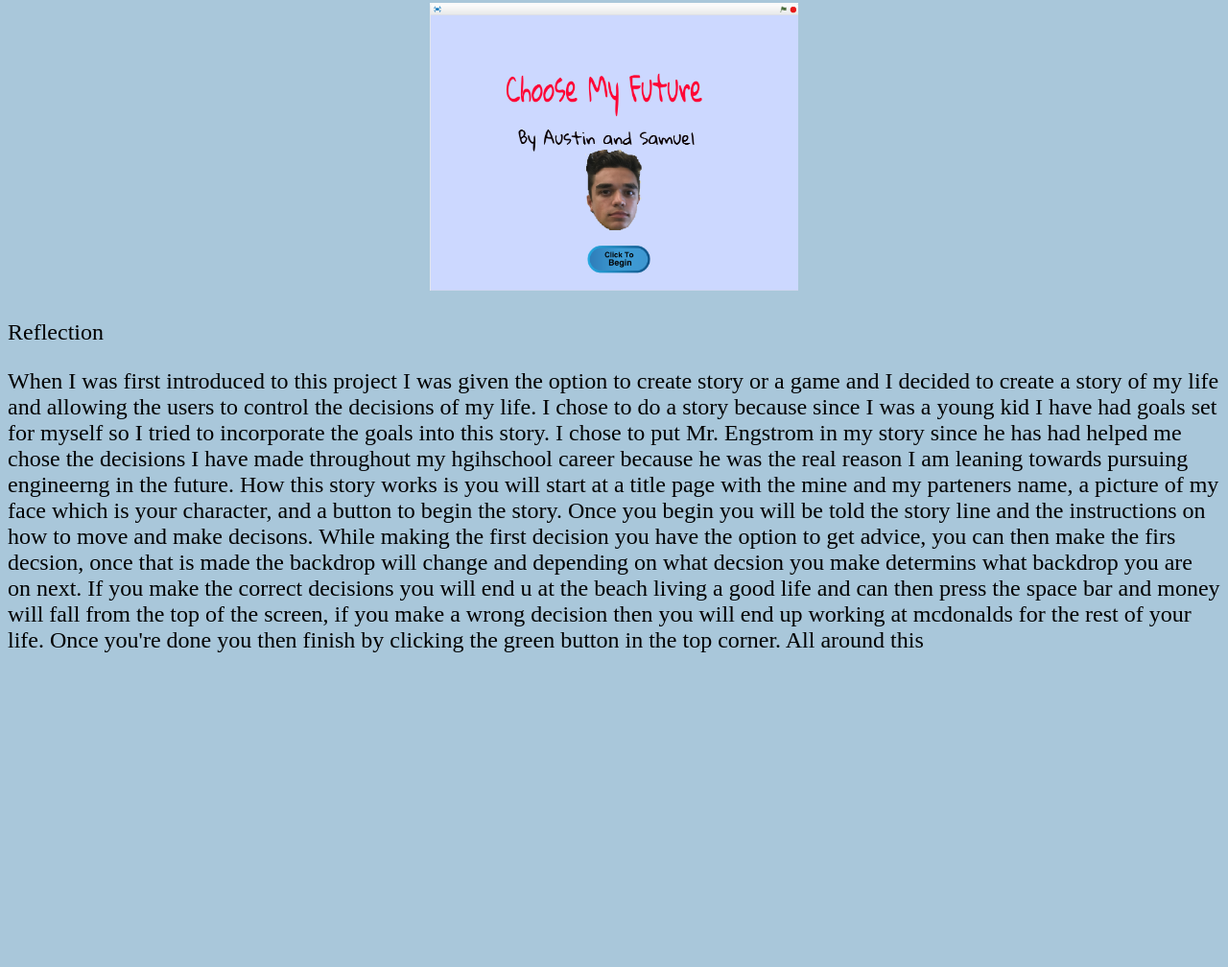
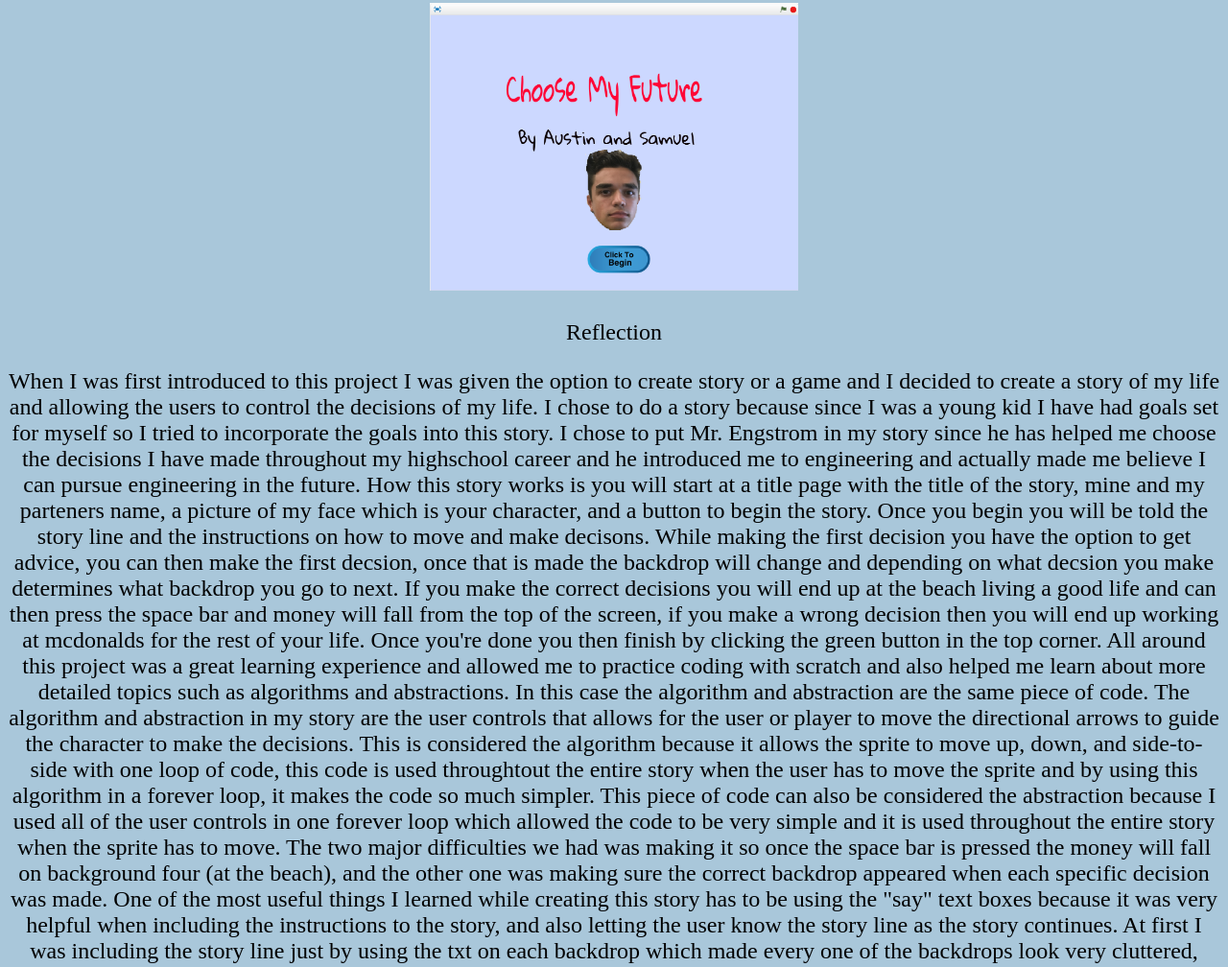
Before and after one commit to aholland15/austins_portfolio, a plain HTML site: page portfolio.html in a window 1280 px wide. Shown: the part 592-1600 px from the top of the page at 96% size. Before the commit the page ends 1297 px from the top, so only its background shows below. Drawn offline with Linux system fonts and the light colour scheme.

Commit message:
Add files via upload

```diff
--- a/portfolio.html
+++ b/portfolio.html
@@ -20,21 +20,39 @@
 <center><p> Click on the scratch logo to go to the game! </p></center>
 <br>
 <center><img src="images/Story.PNG" height="300"> </center>
-<p> <font size="5">Reflection </font></p>
-<p> When I was first introduced to this project I was given the option to create story or a game and
+<center><p> <font size="5">Reflection </font></p></center>
+<center><p> When I was first introduced to this project I was given the option to create story or a game and
 I decided to create a story of my life and allowing the users to control the decisions of my life.
 I chose to do a story because since I was a young kid I have had goals set for myself so I tried to
-incorporate the goals into this story. I chose to put Mr. Engstrom in my story since he has had
-helped me chose the decisions I have made throughout my hgihschool career because he was the real
-reason I am leaning towards pursuing engineerng in the future. How this story works is you will start
-at a title page with the mine and my parteners name, a picture of my face which is your character, and
+incorporate the goals into this story. I chose to put Mr. Engstrom in my story since he has
+helped me choose the decisions I have made throughout my highschool career and he introduced me to engineering and
+actually made me believe I can pursue engineering in the future. How this story works is you will start
+at a title page with the title of the story, mine and my parteners name, a picture of my face which is your character, and
 a button to begin the story. Once you begin you will be told the story line and the instructions
 on how to move and make decisons. While making the first decision you have the option to get advice, you
-can then make the firs decsion, once that is made the backdrop will change and depending on what decsion you
-make determins what backdrop you are on next. If you make the correct decisions you will end u at the beach
+can then make the first decsion, once that is made the backdrop will change and depending on what decsion you
+make determines what backdrop you go to next. If you make the correct decisions you will end up at the beach
 living a good life and can then press the space bar and money will fall from the top of the screen, if
 you make a wrong decision then you will end up working at mcdonalds for the rest of your life. Once you're done
-you then finish by clicking the green button in the top corner. All around this
- </p>
+you then finish by clicking the green button in the top corner. All around this project was a great learning
+experience and allowed me to practice coding with scratch and also helped me learn about more detailed topics
+such as algorithms and abstractions. In this case the algorithm and abstraction are the same piece
+of code. The algorithm and abstraction in my story are the user controls that allows for the user or
+player to move the directional arrows to guide the character to make the decisions. This is considered
+the algorithm because it allows the sprite to move up, down, and side-to-side with
+one loop of code, this code is used throughtout the entire story when the user has to
+move the sprite and by using this algorithm in a forever loop, it makes the code so much simpler. This piece of code can also
+be considered the abstraction because I used all of the user controls in one forever loop which allowed the code to be very
+simple and it is used throughout the entire story when the sprite has to move.
+The two major difficulties we had was making it so once the space bar is pressed the money will fall on background
+four (at the beach), and the other one was making sure the correct backdrop appeared when each specific decision was made.
+One of the most useful things I learned while creating this story has to be using the "say" text boxes because it was very
+helpful when including the instructions to the story, and also letting the user know the story line as the story continues. At first I
+was including the story line just by using the txt on each backdrop which made every one of the backdrops look very cluttered, unorganized, and
+in some spots, too hard to read. If I had to do the story over again I do not think I would change very much of the story line, but I would try
+and make it more appealing to the users, allow for the user to be more involved and making more detailed decisions, maybe even some decisions that affects
+other decisions, and then including character select. Character select is the main feature I regret not applying to this story. This project was an overall
+great experience and taught me alot including taking every sprint seriously, managing my time properly, and even communication skills either with my teacher, fellow
+classmates, and even my partner. </p></center>
 </body>
 </html>
```
